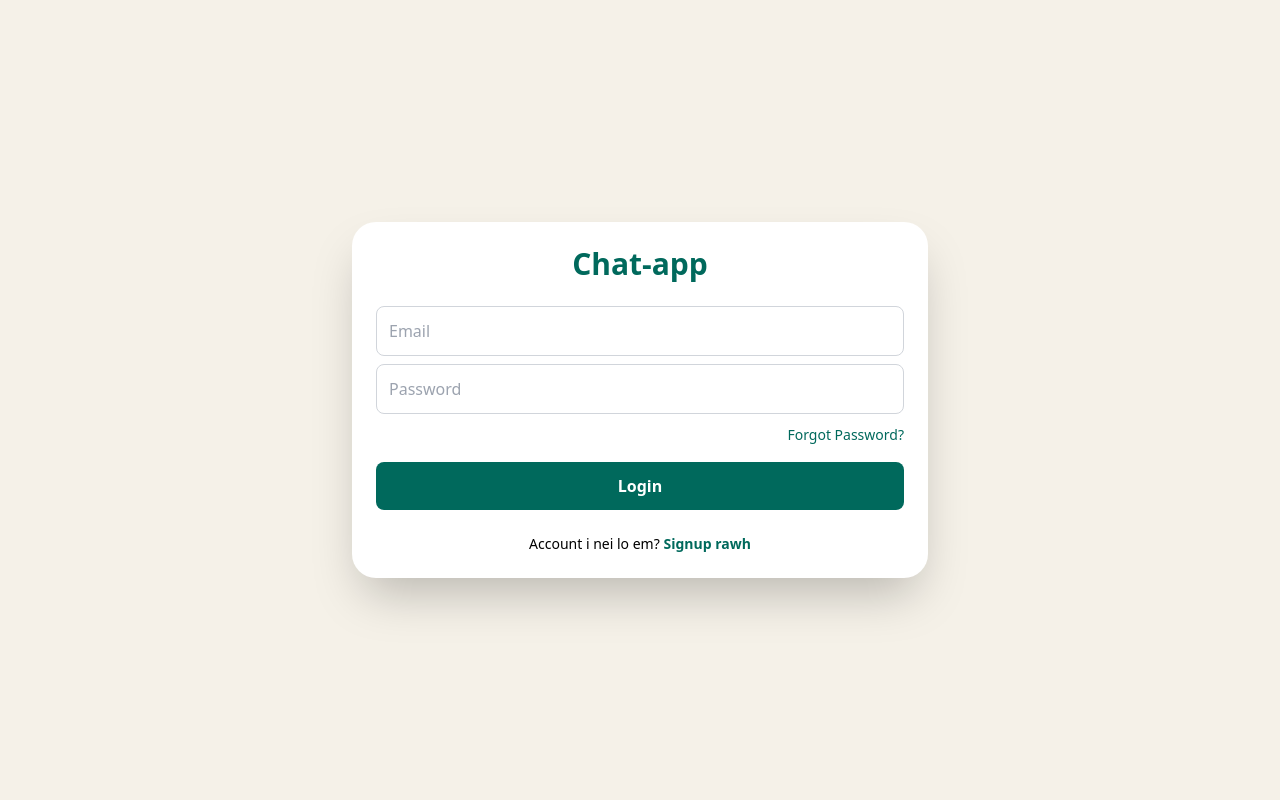
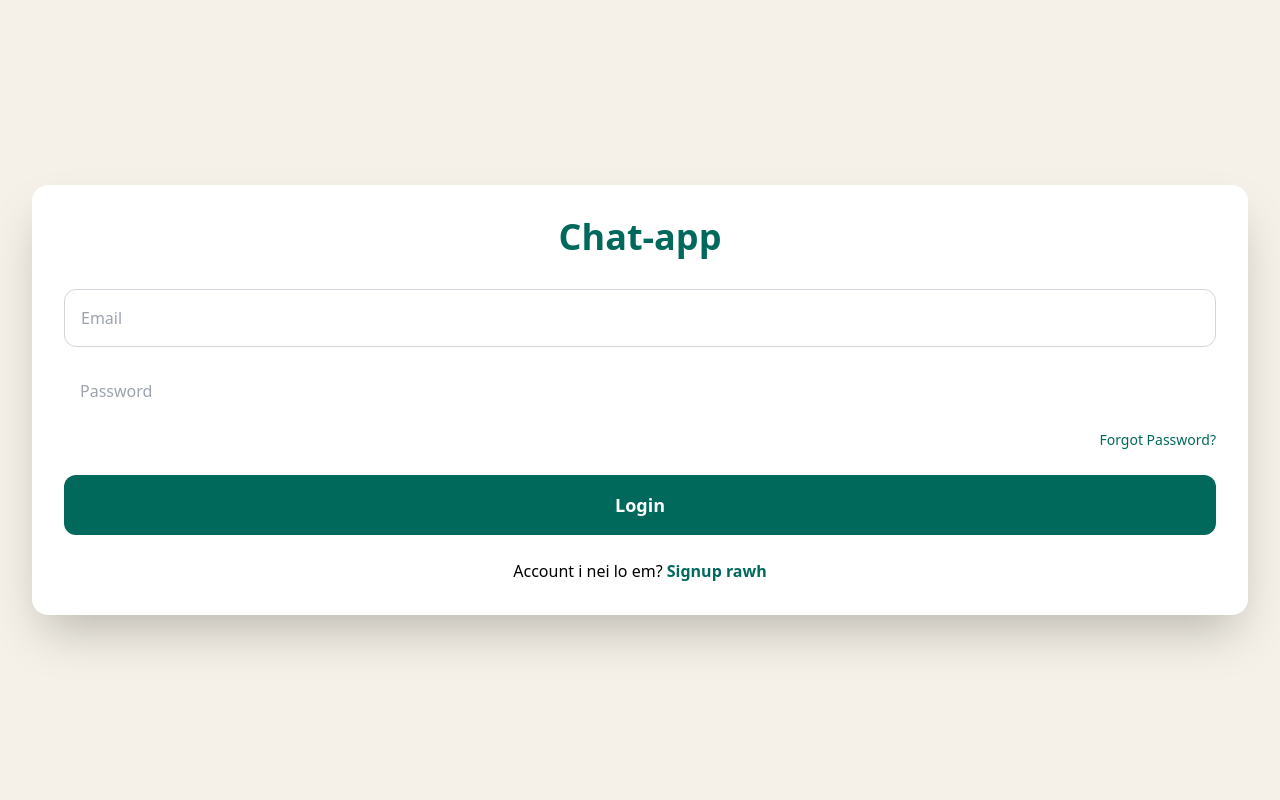
Before and after one commit to nghaka123/Chat-app, a Flask app: page / in a window 1280 px wide. Run offline with Flask 3, Linux system fonts and the light colour scheme; some libraries are stand-ins or nearby versions.

Commit message:
Update login.html

```diff
--- a/templates/login.html
+++ b/templates/login.html
@@ -1,28 +1,44 @@
 <!DOCTYPE html>
-<html>
+<html lang="en">
 <head>
+  <meta charset="UTF-8">
+  <meta name="viewport" content="width=device-width, initial-scale=1.0">
   <title>Login - Chat-app</title>
   <script src="https://cdn.tailwindcss.com"></script>
 </head>
-<body class="bg-[#F5F1E8] flex items-center justify-center min-h-screen">
+<body class="bg-[#F5F1E8] flex items-center justify-center min-h-screen p-4">
 
-  <div class="bg-white p-6 rounded-3xl shadow-2xl w-full max-w-xl">
+  <!-- Card hi screen 100% huam -->
+  <div class="bg-white p-8 rounded-2xl shadow-2xl w-full mx-4">
 
-    <h1 class="text-3xl font-bold text-center mb-6 text-[#00695C]">Chat-app</h1>
+    <h1 class="text-4xl font-bold text-center mb-8 text-[#00695C]">Chat-app</h1>
 
     <form>
-      <input type="email" placeholder="Email" class="w-full p-3 border border-gray-300 rounded-lg mb-2 focus:outline-none focus:ring-2 focus:ring-[#00695C]">
-      <input type="password" placeholder="Password" class="w-full p-3 border border-gray-300 rounded-lg mb-2 focus:outline-none focus:ring-2 focus:ring-[#00695C]">
+      <input
+        type="email"
+        placeholder="Email"
+        class="w-full p-4 border border-gray-300 rounded-xl mb-4 focus:outline-none focus:ring-2 focus:ring-[#00695C]"
+      >
+      <input
+        type="password"
+        placeholder="Password"
+        class="w-full p-4 border-gray-300 rounded-xl mb-2 focus:outline-none focus:ring-2 focus:ring-[#00695C]"
+      >
 
-      <!-- Forgot Password Link -->
-      <div class="text-right mb-4">
-        <a href="/forgot-password" class="text-sm text-[#00695C] hover:underline">Forgot Password?</a>
+      <div class="text-right mb-6">
+        <a href="/forgot-password" class="text-sm text-[#00695C] font-medium hover:underline">Forgot Password?</a>
       </div>
 
-      <button class="w-full bg-[#00695C] text-white p-3 rounded-lg font-semibold hover:bg-[#004D40]">Login</button>
+      <button
+        class="w-full bg-[#00695C] text-white p-4 rounded-xl font-semibold text-lg hover:bg-[#004D40]"
+      >
+        Login
+      </button>
     </form>
 
-    <p class="text-center mt-6 text-sm">Account i nei lo em? <a href="/signup" class="text-[#00695C] font-semibold hover:underline">Signup rawh</a></p>
+    <p class="text-center mt-6">
+      Account i nei lo em? <a href="/signup" class="text-[#00695C] font-bold hover:underline">Signup rawh</a>
+    </p>
   </div>
 
 </body>
```
